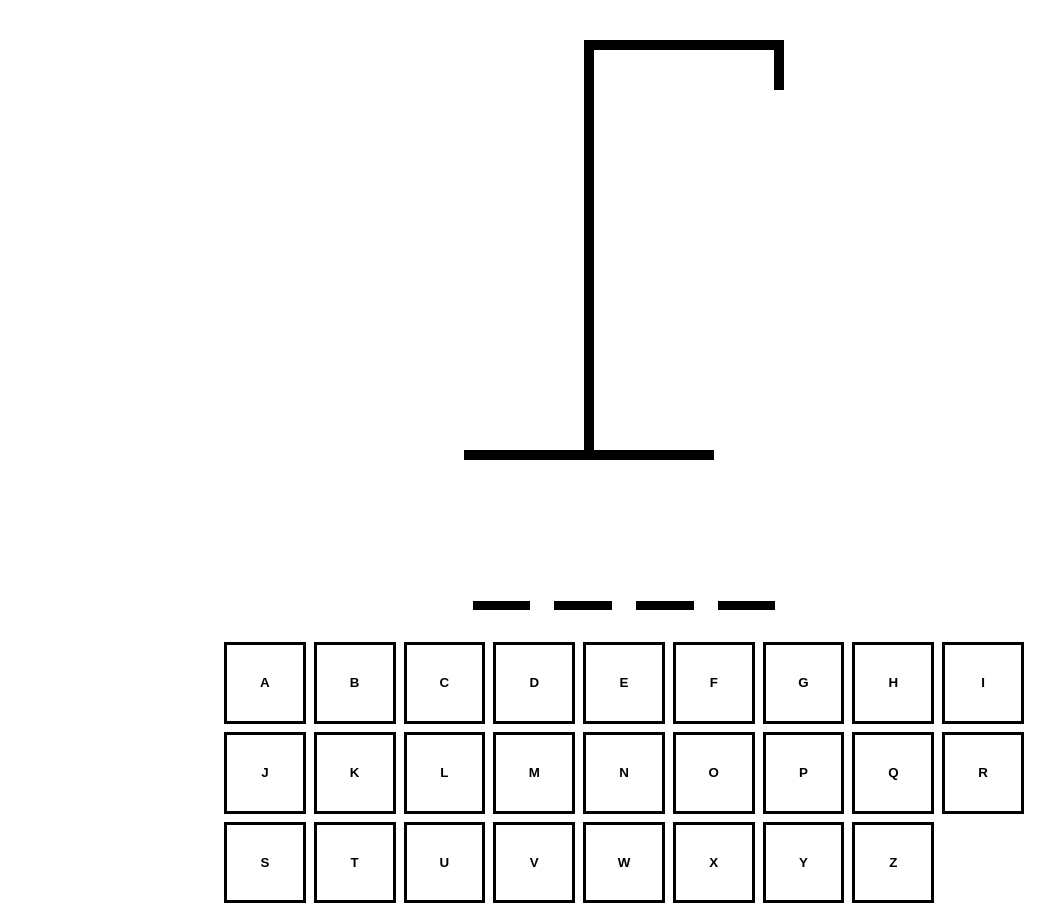
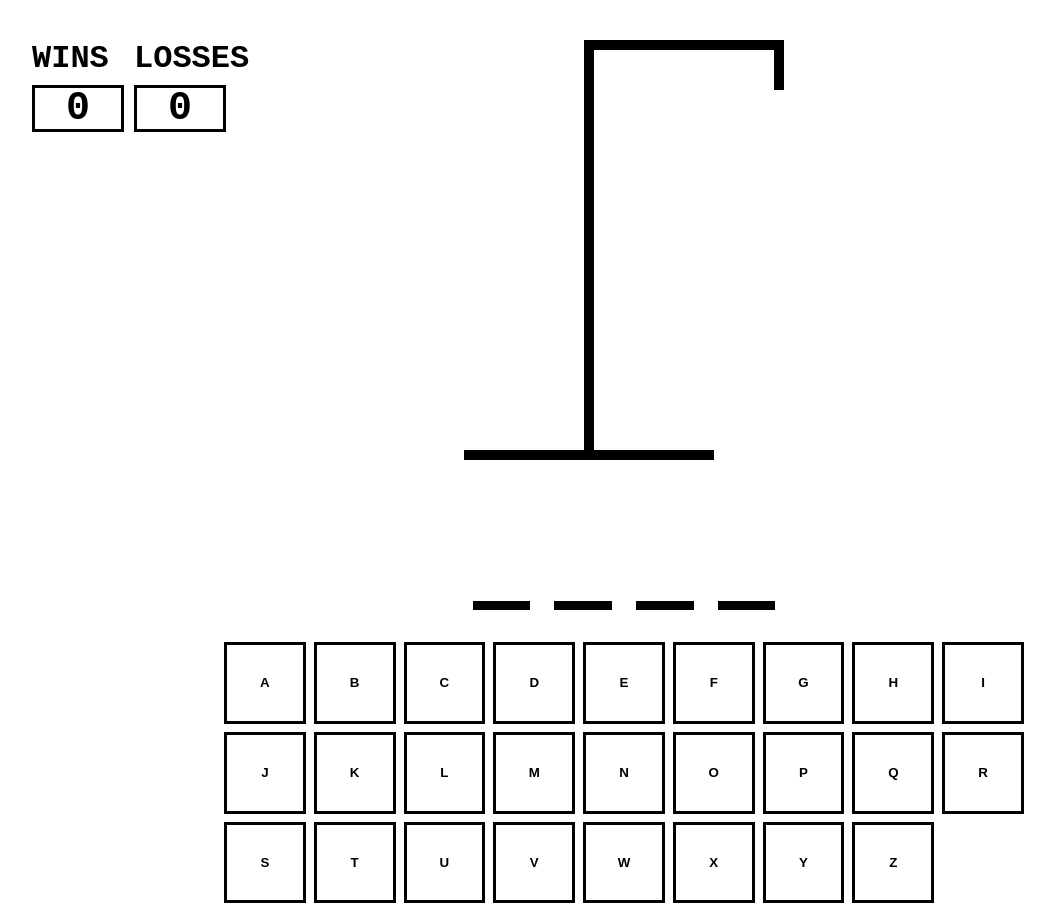
Before and after one commit to banagreg/Hangman, a React (Vite) app in the folder hangman/: page / in a window 1280 px wide. Shown: the whole page, without its empty margins (16-1071 px from the left). Built offline with nearby package versions, Linux system fonts and the light colour scheme; the HTML template or start-up script is replaced by a standard one.

Commit message:
Added scoreboard

```diff
--- a/hangman/src/App.tsx
+++ b/hangman/src/App.tsx
@@ -5,13 +5,14 @@ import { HangmanWord } from "./components/HangmanWord";
 import { Keyboard } from "./components/Keyboard";
 import { MISTAKES } from "./constants/constants";
 import { RefreshBtn } from "./components/RefreshBtn";
+import { Score } from "./components/Score";
 
 function App() {
   const [wordToGuess, setWordToGuess] = useState(getWord);
 
   const [guessedLetters, setGuessedLetters] = useState<string[]>([]);
   const [wins, setWins] = useState<number>(0);
-  const [loses, setLoses] = useState<number>(0);
+  const [losses, setLosses] = useState<number>(0);
 
   const incorrectLetters = guessedLetters.filter(letter => !wordToGuess.includes(letter));
 
@@ -25,7 +26,6 @@ function App() {
   }
 
   function refresh(){
-      //e.preventDefault();
       setWordToGuess(getWord());
       setGuessedLetters([]);
   }
@@ -59,12 +59,12 @@ function App() {
     }
 
     if(isLoser){
-      setLoses(loses + 1)
+      setLosses(losses + 1)
     }
   },[isLoser, isWinner])
 
   console.log(wins)
-  console.log(loses)
+  console.log(losses)
 
   useEffect(() => {
     const handler = (e: KeyboardEvent) => {
@@ -85,7 +85,8 @@ function App() {
   }, [])
 
 
-  return (
+  return (<>
+    <Score wins={wins} losses={losses}/>
     <div style={{
       maxWidth: '800px',
       display: 'flex',
@@ -96,7 +97,7 @@ function App() {
     }}>
       <div style={{fontSize: '2rem', textAlign: 'center'}}>
         {isWinner && <>
-          <h2>You have won! Refresh to try again!</h2>
+          <h2>Yey! You have won!</h2>
           <RefreshBtn onClick={refresh} />
         </>}
         {isLoser && (<>
@@ -117,6 +118,7 @@ function App() {
       addGuessedLetter={addGuessedLetter}/>
       </div>
     </div>
+    </>
   )
 }
 
--- /dev/null
+++ b/hangman/src/components/Score.css
@@ -0,0 +1,29 @@
+.container {
+    position: absolute;
+    display: flex;
+    margin-left: 30px;
+}
+
+.box {
+    width: 70px;
+    height: 25px;
+    border: 3px solid #000;
+    display: flex;
+    align-items: center;
+    justify-content: center;
+    margin-left: 10px;
+    font-size: 2.5rem;
+	text-transform: uppercase;
+	padding: .5rem;
+	font-weight: bold;
+    font-family: monospace;
+}
+
+h3 {
+    font-size: 2rem;
+	text-transform: uppercase;
+	font-weight: bold;
+    margin-left: 10px;
+    margin-bottom: .5rem;
+    font-family: monospace;
+}
--- /dev/null
+++ b/hangman/src/components/Score.tsx
@@ -0,0 +1,22 @@
+import './Score.css'
+
+type ScoreProps = {
+	wins: number,
+	losses: number
+}
+
+export function Score({wins, losses}: ScoreProps){
+
+	return (
+		<div className='container'>
+    <div>
+        <h3>Wins</h3>
+        <div className='box'>{wins}</div>
+    </div>
+    <div>
+        <h3>Losses</h3>
+        <div className='box'>{losses}</div>
+    </div>
+</div>
+	)
+}
```
